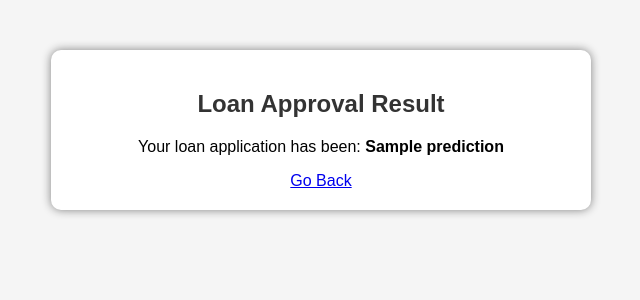
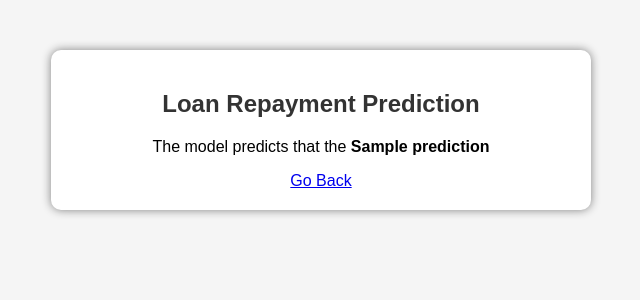
Before and after one commit to AungKyawWin20/Advanced_Machine_Learning, a Flask app: template flask_apps/Default_Flask/templates/result.html in a window 1280 px wide. Shown: the top 300 px of the page, without its empty margins (319-959 px from the left). Run offline with Flask 3, Linux system fonts and the light colour scheme; the template is opened without the code that fills it: most values are stand-ins (such as "Sample title", 1, 10 or a date in 2020).

Commit message:
Update loan prediction messages and improve HTML template for clarity

```diff
--- a/flask_apps/Default_Flask/Loan_App_HTML.py
+++ b/flask_apps/Default_Flask/Loan_App_HTML.py
@@ -24,7 +24,7 @@ def home():
             for col in column_order:
                 user_input[col] = request.form[col]
 
-            # Convert categorical variables using LabelEncoders
+            # using LabelEncoders
             features = []
             for col in column_order:
                 if col in label_encoders:
@@ -35,9 +35,9 @@ def home():
             # Scale input features
             features_scaled = scaler.transform([features])
 
-            # Make prediction
+            # prediction
             prediction = model.predict(features_scaled)[0]
-            result_text = "Approved" if prediction == 1 else "Rejected"
+            result_text = "applicant will likely default on loan 💀" if prediction == 1 else "applicant will likely repay loan 🎉"
 
             return render_template("result.html", prediction=result_text)
 
--- a/flask_apps/Default_Flask/postman.py
+++ b/flask_apps/Default_Flask/postman.py
@@ -36,8 +36,6 @@ def predict():
         # Predict using KNN model
         prediction = model.predict(features_scaled)[0]
 
-        return jsonify({"loan_status": int(prediction)})
-
         if prediction == 1:
             return jsonify({"loan_status": "Applicant will likely default on loan"})
         else:
--- a/flask_apps/Default_Flask/templates/result.html
+++ b/flask_apps/Default_Flask/templates/result.html
@@ -8,8 +8,8 @@
 </head>
 <body>
     <div class="container">
-        <h2>Loan Approval Result</h2>
-        <p>Your loan application has been: <strong>{{ prediction }}</strong></p>
+        <h2>Loan Repayment Prediction</h2>
+        <p>The model predicts that the <strong>{{ prediction }}</strong></p>
         <a href="/">Go Back</a>
     </div>
 </body>
```
